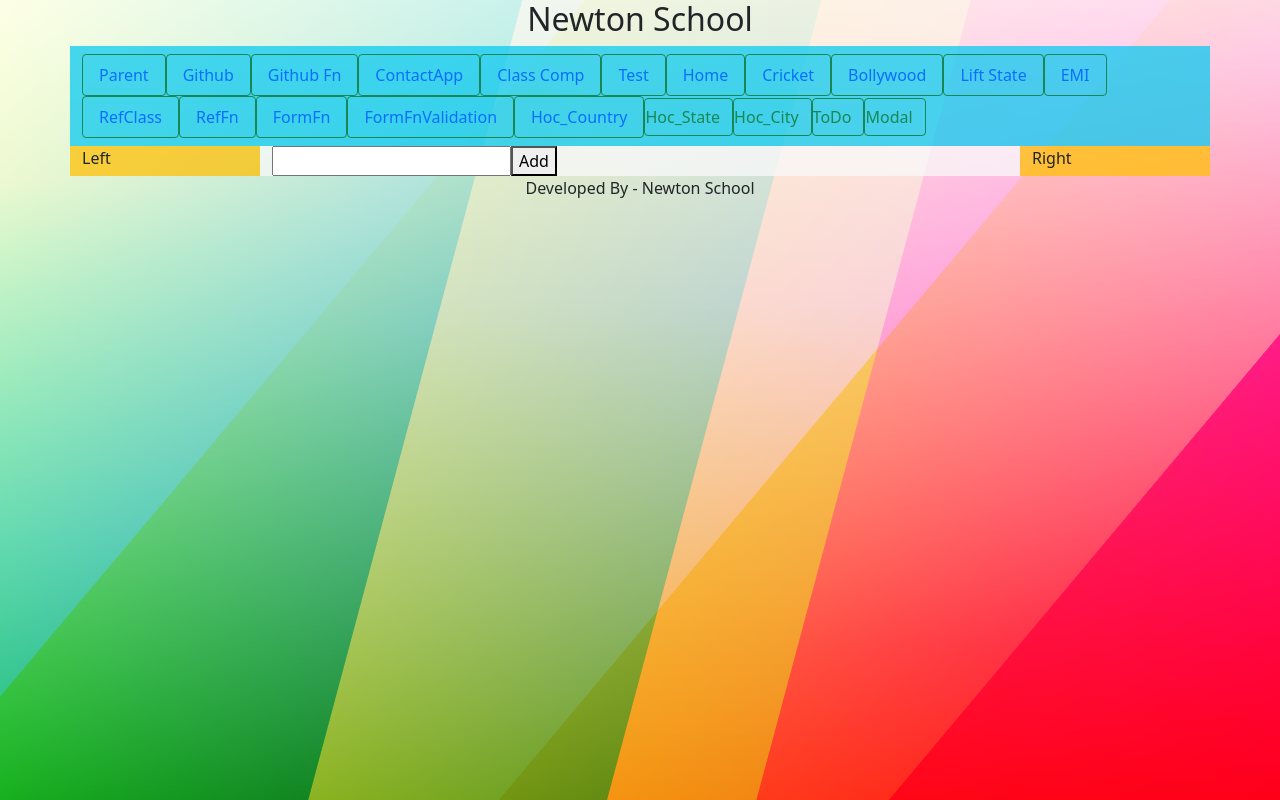
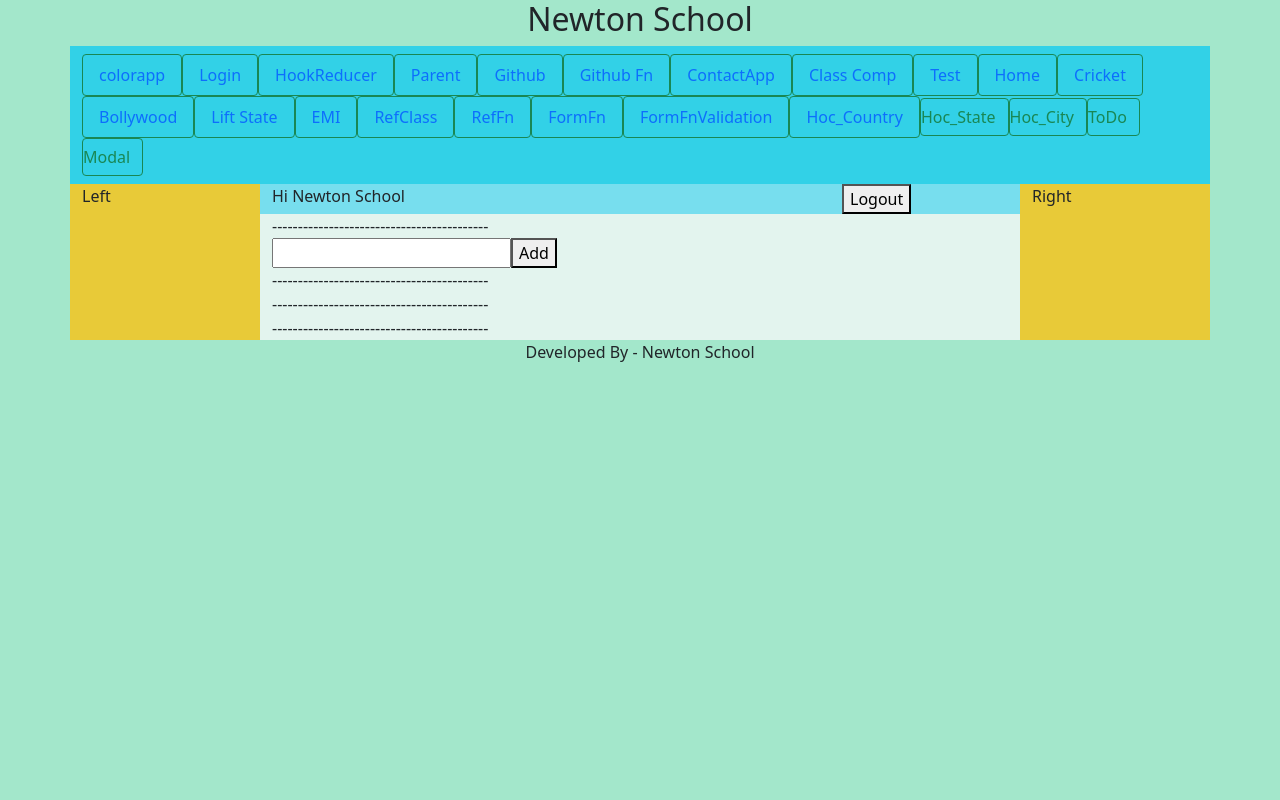
Before and after one commit to PreranaMalge/neutron_react, a React (Create React App) app: page /todo in a window 1280 px wide. Built offline with nearby package versions, Linux system fonts and the light colour scheme.

Commit message:
27th May 2022

```diff
--- a/src/App.js
+++ b/src/App.js
@@ -25,6 +25,7 @@ import Github from './Github';
 import GithubFn from './GithubFn';
 
 import Parent,{NameContext} from './context/Parent';
+import HookReducer from './hooks/HookReducer';
 
 import Header from './common/Header';
 import Menubar from './common/Menubar';
@@ -32,16 +33,24 @@ import Footer from './common/Footer';
 import Left from './common/Left';
 import Right from './common/Right';
 
+import DataApp from './common/DataApp';
+import Login from './Login';
+import NotFound from './common/NotFound';
+import ColorApp from './ColorApp';
+
 function App() {
   return (
-    <div className='container'>
+
       <BrowserRouter>
+      <DataApp>
         <Header/>
         <Menubar/>
         <div className='row'>
           <Left/>
           <div className='col-8 bg-light bg-opacity-75'>
             <Routes>
+
+              <Route path='/hookreducer' element={<HookReducer/>} />
               <Route path='/parent' element={<Parent />} />
               <Route path='/github' element={<Github />}/>
               <Route path='/githubfn' element={<GithubFn />}/>
@@ -62,13 +71,24 @@ function App() {
               <Route path='/hoccity' element={<Hoc_City/>}/>
               <Route path='/todo' element={<ToDo/>}/>
               <Route path='/modal' element={<ModalComp />}/>
+              <Route path='/login' element={<Login />}/>
+              <Route path='/colorapp' element={<ColorApp />}/>
+                <Route path='/apps'>
+                  <Route path='app1' element={<EMI />}/>
+                  <Route path='app2' element={<ColorApp />}/>
+                  <Route path='app3' element={<GithubFn />}/>
+                </Route>
+                <Route path='/' element={<Home />}/>
+                <Route path='/*' element={<NotFound />}/>
+
             </Routes>
           </div>
           <Right/>
         </div>
         <Footer/>
+        </DataApp>
       </BrowserRouter>
-    </div>
+
   );
 }
 
--- /dev/null
+++ b/src/ColorApp.js
@@ -0,0 +1,34 @@
+import React, { useContext } from "react";
+import { DataAppContext } from "./common/DataApp";
+
+const ColorApp = () =>{
+    const dataAppTemp = useContext(DataAppContext);
+    const colors = [
+        {
+            name:'blue',
+            label: 'Blue',
+            color:'#78d6f5'
+        },
+        {
+            name:'green',
+            label:'Green',
+            color:'#4df0a6'
+        },
+        {
+            name:'red',
+            label:'Red',
+            color:'#fc805d'
+        }
+    ];
+    return(
+        <>
+         {
+             colors && colors.map((item,index) =>(
+                 <div key = {item.name + index} className='tile' style={{'background':item.color}}
+                 onClick={()=>dataAppTemp.setBgColor(item.color)}>{item.label}</div>
+             ))
+         }
+        </>
+    )
+}
+export default ColorApp ;
--- a/src/GithubFn.js
+++ b/src/GithubFn.js
@@ -1,9 +1,13 @@
-import React, { useState, useEffect } from 'react';
+import React, { useState, useEffect, useContext } from 'react';
+import { DataAppContext } from './common/DataApp';
 
 const GithubFn = () => {
     const [issuesList, setIssuesList]  = useState([]);
     const [pageNum, setPageNum] = useState(1);
     const [buttons, setButtons] = useState([1,2,3,4,5,6,7,8,9,10]);
+
+    const loginDetails = useContext(DataAppContext);
+    console.log(loginDetails);
 
     // const callApi = () => {
     //     fetch(`https://api.github.com/repositories/1296269/issues?page=${pageNum}&per_page=5`)
@@ -38,6 +42,7 @@ const GithubFn = () => {
 
     useEffect(() => {
         //callApi();
+        console.log('useEffect of gitfn got triggered...');
     })
     //componentDidMount and componentDidUpdate - trigger every time - re-render
 
--- /dev/null
+++ b/src/Login.js
@@ -0,0 +1,36 @@
+import React, { useState, useContext, useEffect } from 'react';
+import { DataAppContext } from './common/DataApp';
+
+const Login = () => {
+    const [username, setUserName] = useState('');
+
+    const updateUsernameFn = (event) => {
+        setUserName(event.target.value);
+    }
+
+    const loginDetails = useContext(DataAppContext);
+    console.log(loginDetails);
+
+    const loginFn = () => {
+        //api call
+        //if verified
+        loginDetails.setLogin(true);
+        loginDetails.setUserName(username);
+
+    }
+
+    useEffect(() => {
+        //callApi();
+        console.log('useeffect of login got triggered...');
+    })
+
+    return(
+        <>
+            <input type="text" onChange={updateUsernameFn} value={username} placeholder='Enter Username'/>
+            <button onClick={loginFn}>Login</button>
+        </>
+    )
+}
+
+
+export default Login;
--- a/src/ToDo.js
+++ b/src/ToDo.js
@@ -1,28 +1,100 @@
-import React,{useEffect,useState} from 'react';
+import React, { useEffect, useState, useContext } from 'react';
+import { DataAppContext } from './common/DataApp';
+import {nanoid} from 'nanoid';
 
-const ToDo = ()=>{
-    const [tempInput,setTempInput] = useState('');
-    const [todolist,setTodoList] = useState([]);
+const ToDo = () => {
+    const [tempInput, setTempInput] = useState('');
+    const [todolist, setTodolist] = useState([]);
+    const [editId, setEditId] = useState('');
+    const [editValue, setEditValue] = useState('');
+    const [showEdit, setShowEdit] = useState(false);
 
-    const handleChange =(event) =>{
-        console.log('user has typed - ',event.target.value);
+    const loginDetails = useContext(DataAppContext);
+    console.log(loginDetails);
+
+    const handleChange = (event) => {
+        console.log('user has typed - ', event.target.value);
         setTempInput(event.target.value);
     }
-    const handleSubmit =()=>{
-        setTodoList([...todolist,tempInput]);
+    const handleSubmit = () => {
+        let obj = {
+            id: nanoid(),
+            task: tempInput,
+            status: false
+        }
+        setTodolist([...todolist, obj]);
         setTempInput('');
     }
-    useEffect(()=>{
+
+    useEffect(()=> {
         console.log(todolist);
     })
 
+    useEffect(() => {
+        //callApi();
+        console.log('useeffect of to do  got triggered...');
+        loginDetails.setBgColor('#a3e7cb');
+    })
+
+    const editFn = (data) => {
+        console.log('data', data);
+        setEditId(data);
+        setShowEdit(true);
+    }
+
+    const tempEditFn = (event) => {
+        console.log(event.target.value);
+        setEditValue(event.target.value);
+    }
+
+    const saveEditFn = () => {
+        setShowEdit(false);
+        let tempList = todolist.map((temp) => {
+            if(temp.id === editId) {
+                temp.task = editValue;
+            }
+            return temp;
+        })
+        //  console.log(tempList);
+        setTodolist(tempList);
+    }
+
     return(
         <>
-        <input type="text" value ={tempInput} onChange = {handleChange}/>
-        <button onClick={handleSubmit}>Add</button>
-        {todolist && todolist.map((item,index)=>(
-            <div key={item +index}>{item}</div>
-       ))}
+        <div className='row bg-info bg-opacity-50'>
+            <div className='col-9'>
+                {loginDetails.isLoggedIn && <div>Hi {loginDetails.userName}</div>}
+            </div>
+            <div className='col-3'>
+                {loginDetails.isLoggedIn ?
+                (<button onClick={() => loginDetails.setLogin(false)}>Logout</button>) :
+                (<button onClick={() => loginDetails.setLogin(true)}>Login</button>)}
+            </div>
+        </div>
+        <div>------------------------------------------</div>
+        <div>
+            <input type="text" value={tempInput} onChange={handleChange}/>
+            <button onClick={handleSubmit}>Add</button>
+        </div>
+        <div>
+            <div>------------------------------------------</div>
+            {todolist && todolist.map((item, index) => (
+                <div key={item.id + index}>
+                    <span>{item.task}</span>
+                    <button className="btn btn-secondary"  onClick={() => editFn(item.id)}>Edit</button>
+                    <button className="btn btn-danger"  onClick={() => editFn(item.id)}>Delete</button>
+                    <button className="btn btn-success" onClick={() => editFn(item.id)}>Done</button>
+                </div>
+            ))}
+        </div>
+        <div>------------------------------------------</div>
+        {showEdit && (<>
+            <input type="text" onChange={tempEditFn} value={editValue}/>
+            <button onClick={saveEditFn}>Save Edited Data</button>
+            </>)
+        }
+        <div>------------------------------------------</div>
+
         </>
     )
 }
--- /dev/null
+++ b/src/common/DataApp.js
@@ -0,0 +1,39 @@
+import React, { createContext, useEffect, useState } from "react";
+
+const DataAppContext = createContext();
+
+const  DataApp = (props) =>{
+    const [isLoggedIn,setLogin] = useState(true);
+    const [userName,setuserName] = useState('Newton School');
+    const [bgColor,setBgColor] = useState('white');
+
+    useEffect(()=>{
+        console.log('isLoggedIn',isLoggedIn);
+        console.log('userName',userName);
+        console.log('bgColor',bgColor);
+    })
+
+    return(
+        <>
+        <DataAppContext.Provider value={{isLoggedIn,setLogin,userName,setuserName,bgColor,setBgColor}}>
+        <div className="app-main" style={{background:bgColor}}>
+            <div className="container">
+                {props.children}
+                </div>
+        </div>
+        </DataAppContext.Provider>
+
+        </>
+    )
+}
+export default DataApp;
+export {DataAppContext};
+
+//limitation if context -api =>
+
+// all components using context variables will re-render
+// all data have to be stored in single context component
+// if api calls, store all on that single object
+// component ot component data sharing is not possible
+
+//solution is REDUX
--- a/src/common/Menubar.js
+++ b/src/common/Menubar.js
@@ -8,6 +8,10 @@ const Menubar = ()=>{
             <div className='row bg-info bg-opacity-75'>
             <div className='col-12 text-center'>
                 <Navbar>
+
+                    <Link to='/colorapp' className='nav-link btn btn-outline-success'>colorapp</Link>
+                    <Link to='/login' className='nav-link btn btn-outline-success'>Login</Link>
+                    <Link to='/hookreducer' className='nav-link btn btn-outline-success'>HookReducer</Link>
                     <Link to='/parent' className='nav-link btn btn-outline-success'>Parent</Link>
                     <Link to='/github' className='nav-link btn btn-outline-success'>Github</Link>
                     <Link to='/githubfn' className='nav-link btn btn-outline-success'>Github Fn</Link>
--- /dev/null
+++ b/src/common/NotFound.js
@@ -0,0 +1,11 @@
+import React from 'react';
+
+const NotFound = () => {
+    return(
+        <>
+            <h2>Not Found...</h2>
+        </>
+    )
+}
+
+export default NotFound;
--- a/src/context/Parent.js
+++ b/src/context/Parent.js
@@ -6,6 +6,7 @@ const NameContext = createContext();
 const Parent = ()=>{
     const [name,setName] = useState('Mr.Abc');
     const [count,setCount] = useState(0);
+    console.log('api key - ',process.env.REACT_API_NAME);
 
     return(
         <>
--- a/src/css/myStyle.css
+++ b/src/css/myStyle.css
@@ -15,6 +15,7 @@ body {
     background-color: blueviolet;
 } */
 
+
 .my-div {
     width: 400px;
     height: 100px;
@@ -23,14 +24,28 @@ body {
     font-size: 40px;
 }
 
-.navbar-expand{
+.my-div-temp {
+    width: 400px;
+    height: 100px;
+    background-color: #e04cc5;
+    color: rgb(21, 3, 99);
+    font-size: 40px;
+}
+
+.navbar-expand {
     flex-wrap: wrap!important;
 }
 
-.my-div-temp {
-    width: 400px;
-    height: 100px;
-    background-color: #e04cce;
-    color: rgb(21,3,99);
-    font-size: 40px;
+.tile {
+    padding: 20px 50px;
+    border: 1px solid #777777;
+    display: inline-block;
 }
+
+.app-main {
+    position: relative;
+    top: 0;
+    left: 0;
+    width: 100%;
+    height: 100vh;
+}
--- /dev/null
+++ b/src/hooks/HookReducer.js
@@ -0,0 +1,66 @@
+import React, { useEffect, useReducer } from 'react';
+
+const HookReducer = () =>{
+    const initialValues = {
+        numTransactions: 0,
+        netBalance: 10000,
+        showNetBalance: false
+    }
+
+    const reducer = (state,action) => {
+        switch(action.type) {
+            case 'INCREMENTBYONE':
+                return{
+                    numTransactions:state.numTransactions+1,
+                    netBalance:state.netBalance,
+                    showNetBalance:state.showNetBalance
+                }
+
+                case 'INCREMENTBY5K':
+                    return{
+                        numTransactions:state.numTransactions+1,
+                        netBalance:state.netBalance + 5000,
+                        showNetBalance:state.showNetBalance
+                    }
+
+                    case 'SHOWNETBALANCE':
+                        return{
+                            numTransactions:state.numTransactions,
+                            netBalance:state.netBalance,
+                            showNetBalance: !state.showNetBalance
+                        }
+
+                    default :
+                    return state
+
+        }
+    }
+    const [state,dispatch] = useReducer(reducer,initialValues);
+    //state - global state var
+    //dispatch- fn to update state
+    //dispatch - will have one parameter to explain the action type.
+    //reducer - function to handle all type of actions and update state.
+
+    useEffect(()=>{
+        console.log('compoent re-triggered..',state)
+    })
+
+    return(
+        <>
+        <br></br>
+        <button onClick={() => dispatch({type:'INCREMENTBYONE'})}>Update Transaction Count</button>
+
+        <br></br>
+        <button onClick={() => dispatch({type:'INCREMENTBY5K'})}>Increment Balance By 5000</button>
+
+        <br></br>
+        <button onClick={() => dispatch({type:'SHOWNETBALANCE'})}>Show Balance </button>
+
+        <br></br>
+        <div>Balance - {state.numTransaction}</div>
+            <div>Balance - {state.netBalance}</div>
+            {state.showNetBalance && <div>Mission Successfull...</div>}
+        </>
+    )
+}
+export default HookReducer;
```
Also changed, not shown: src/cricket.js (+11 -3 lines), 1 other file (tests, documents, lock files or other folders).
